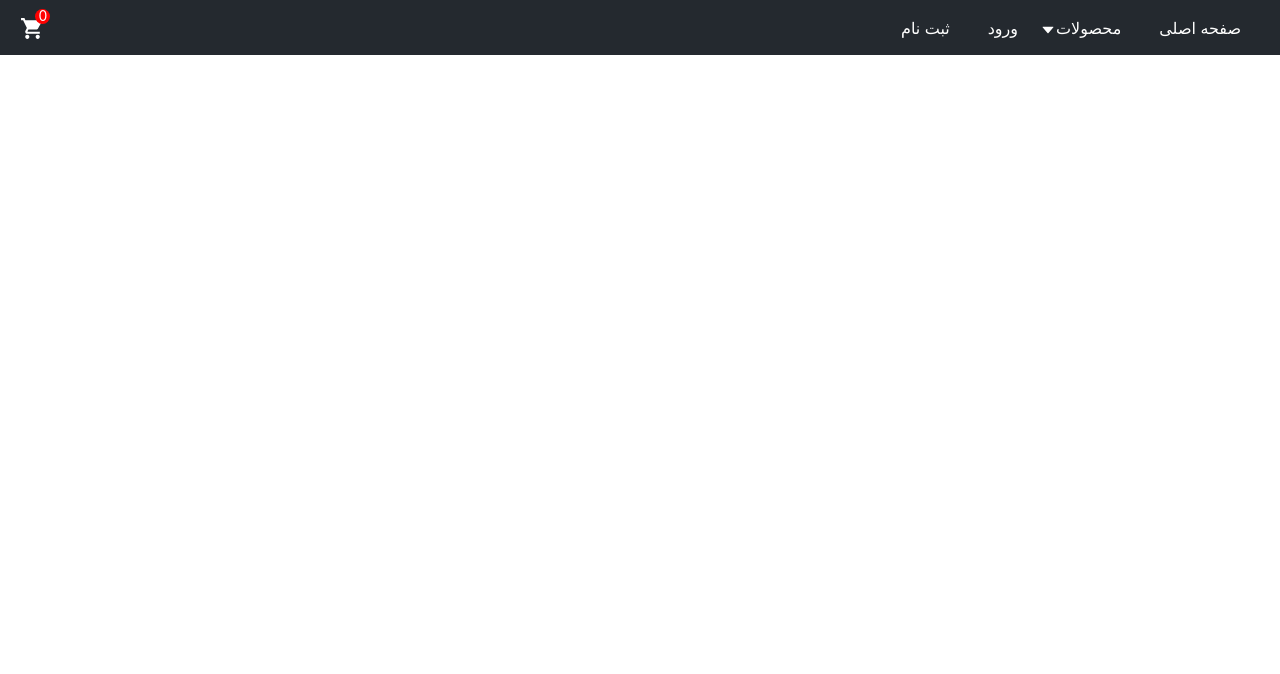
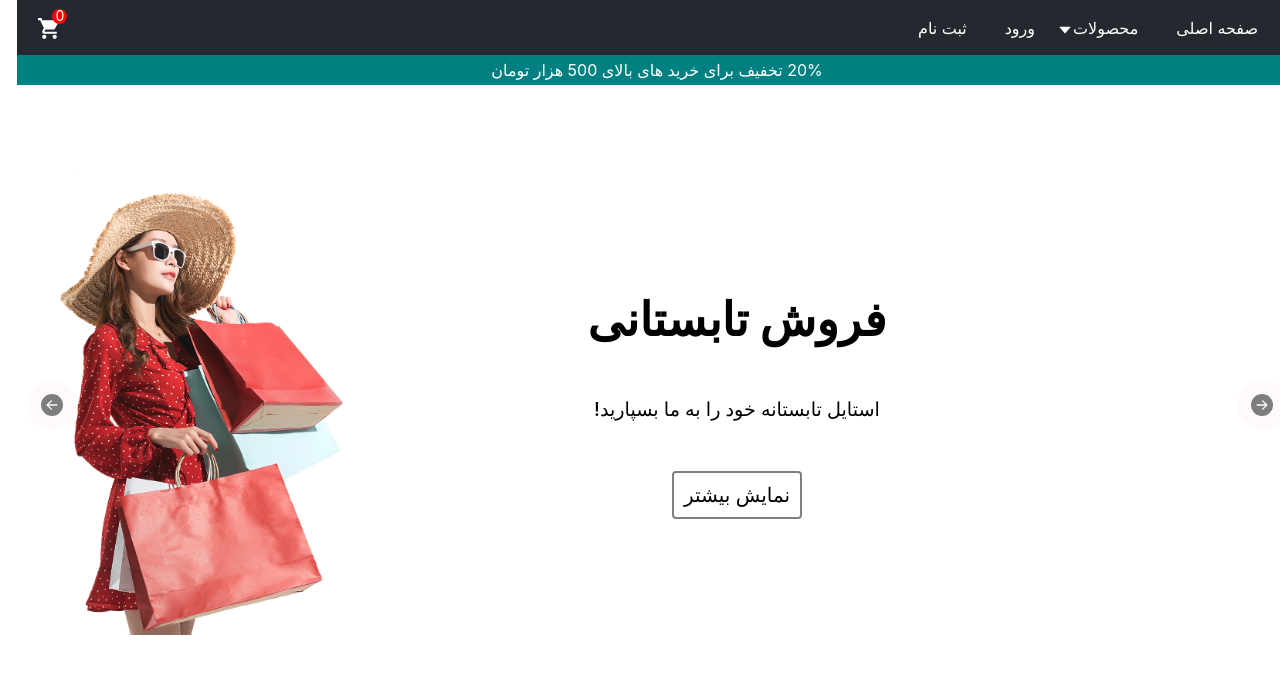
Before and after one commit to nima-qanbari/web-shop-react-redux, a React (Create React App) app: page / in a window 1280 px wide. Shown: the top 674 px of the page. Built offline with nearby package versions, Linux system fonts and the light colour scheme.

Commit message:
add Slider, Disscount components

```diff
--- a/src/App.js
+++ b/src/App.js
@@ -1,11 +1,25 @@
 import React from 'react'
 import "./App.css"
+
+//react-router-dom
+import { BrowserRouter as Router } from 'react-router-dom'
+
+//components
+import Disscount from './components/Disscount/Disscount'
 import Navbar from './components/Navbar/Navbar'
+import Slider from './components/Slider/Slider'
+import Category from './components/Category/Category'
 
 const App = () => {
   return (
     <div>
+      <Router>
+
       <Navbar />
+      <Disscount />
+      <Slider />
+      <Category />
+      </Router>
     </div>
   )
 }
--- /dev/null
+++ b/src/components/Disscount/Disscount.js
@@ -0,0 +1,25 @@
+import React from 'react'
+
+//styled-components
+import styled from "styled-components";
+
+const Div = styled.div`
+background-color: teal;
+display:flex ;
+justify-content: center;
+align-items: center;
+height: 30px;
+color: #fff;
+margin-top: 55px;
+
+@media (max-width: 400px) {
+  font-size: 13px;
+}
+`
+const Disscount = () => {
+  return (
+    <Div>20% تخفیف برای خرید های بالای 500 هزار تومان </Div>
+  )
+}
+
+export default Disscount
--- /dev/null
+++ b/src/components/Slider/Slider.js
@@ -0,0 +1,228 @@
+import React, {useState} from "react";
+
+import { Link } from "react-router-dom";
+
+//react-icons
+import {BsFillArrowRightCircleFill, BsFillArrowLeftCircleFill} from "react-icons/bs"
+
+//styled-components
+import styled from "styled-components";
+
+//data
+import {sliderItems} from "../../data"
+
+
+const Container = styled.div`
+  width: 100%;
+  direction: ltr;
+  height: 80vh;
+  display: flex;
+  position: relative;
+  overflow: hidden;
+
+  @media (max-width: 992px){
+    height:60vh ;
+  }
+
+  @media (max-width: 768px) {
+    height: 50vh;
+  }
+
+  @media (max-width: 576px){
+    height: 40vh;
+  }
+
+  @media (max-width: 380px) {
+    display: none;
+  }
+`;
+
+const Arrow = styled.div`
+  width: 50px;
+  height: 50px;
+  background-color: #fff7f7;
+  border-radius: 50%;
+  display: flex;
+  align-items: center;
+  justify-content: center;
+  position: absolute;
+  top: 0;
+  bottom: 0;
+  left: ${(props) => props.direction === "left" && "10px"};
+  right: ${(props) => props.direction === "right" && "10px"};
+  margin: auto;
+  cursor: pointer;
+  opacity: 0.5;
+  z-index: 2;
+
+  svg {
+    font-size: 22px;
+  }
+`;
+
+const Wrapper = styled.div`
+  height: 100%;
+  display: flex;
+  align-items: center;
+  transition: all 1.5s ease;
+  transform: translate(${(props) => props.slideIndex * -100}vw);
+`;
+
+const Slide = styled.div`
+  width: 100vw;
+  display: flex;
+  align-items: center;
+
+  @media (max-width: 768px) {
+    height: 40vh;
+  }
+`;
+const ImgContainer = styled.div`
+
+  @media (max-width:576px) {
+    width: 40%;
+  }
+`;
+
+const Image = styled.img`
+  width: 400px;
+
+  @media (max-width: 992px) {
+    width: 20rem;
+  }
+
+  @media (max-width: 768px) {
+    width: 15rem;
+
+  }
+
+  @media (max-width:576px) {
+    width: 13rem;
+  }
+`;
+const InfoContainer = styled.div`
+  width: 50%;
+  padding: 50px;
+  display: flex;
+  flex-direction: column;
+  justify-content: center;
+  align-items: center;
+  @media (max-width: 992px) {
+    padding: 40px;
+  }
+
+  @media (max-width: 768px) {
+    padding: 30px;
+  }
+
+  @media (max-width : 576px) {
+    padding: 10px;
+  }
+`;
+
+const Title = styled.h1`
+  font-size: clamp(2.9rem, 2.5vw, .7rem);
+  @media (max-width: 992px) {
+    font-size: 1.7rem;
+  }
+
+`;
+const Desc = styled.p`
+  margin: 50px 0px;
+  font-size: 1.2rem;
+  font-weight: 500;
+  @media (max-width: 992px) {
+font-size: 0.9rem;
+}
+
+@media (max-width: 768px) {
+font-size: 0.6rem;
+}
+
+@media (max-width:576px) {
+  font-size: 0.5rem;
+}
+`;
+const Linked = styled(Link)`
+  padding: 10px;
+  text-decoration: none;
+  border: 2px solid gray;
+  color: black;
+  font-size: 20px;
+  background-color: transparent;
+  cursor: pointer;
+  transition: all 0.15s ease;
+  border-radius: 4px;
+  font-weight: 500;
+
+  &:hover {
+    background-color: #fc6a67;
+    color: white;
+  }
+
+  @media (max-width: 992px) {
+    font-size: 18px;
+    padding: 8px;
+}
+
+@media (max-width: 768px) {
+  font-size: 16px;
+  padding: 6px;
+}
+
+@media (max-width: 576px) {
+  font-size: 12px;
+  padding: 4px;
+}
+
+
+`;
+
+const Slider = () => {
+  const handleClick = (direction) => {
+    if (direction === "left") {
+      setSlideIndex(slideIndex > 0 ? slideIndex - 1 : 2);
+    } else {
+      setSlideIndex(slideIndex < 2 ? slideIndex + 1 : 0);
+    }
+  };
+
+  const [slideIndex, setSlideIndex] = useState(0);
+
+  return (
+    <Container>
+      <Arrow direction="left" onClick={() => handleClick("left")}>
+        <BsFillArrowLeftCircleFill />
+      </Arrow>
+      <Wrapper slideIndex={slideIndex}>
+        {sliderItems.map((item) => (
+          <Slide bg={item.bg} key={item.id}>
+            <ImgContainer>
+              <Image src={item.img} />
+            </ImgContainer>
+            <InfoContainer>
+              <Title>{item.title}</Title>
+              <Desc>{item.desc}</Desc>
+              <Linked
+                to={
+                  item.id === 1
+                    ? "/summer"
+                    : item.id === 2
+                    ? "/autumn"
+                    : "/nightwear"
+                }
+              >
+                نمایش بیشتر
+              </Linked>
+            </InfoContainer>
+          </Slide>
+        ))}
+      </Wrapper>
+      <Arrow direction="right" onClick={() => handleClick("right")}>
+        <BsFillArrowRightCircleFill />
+      </Arrow>
+    </Container>
+  );
+};
+
+export default Slider;
```
